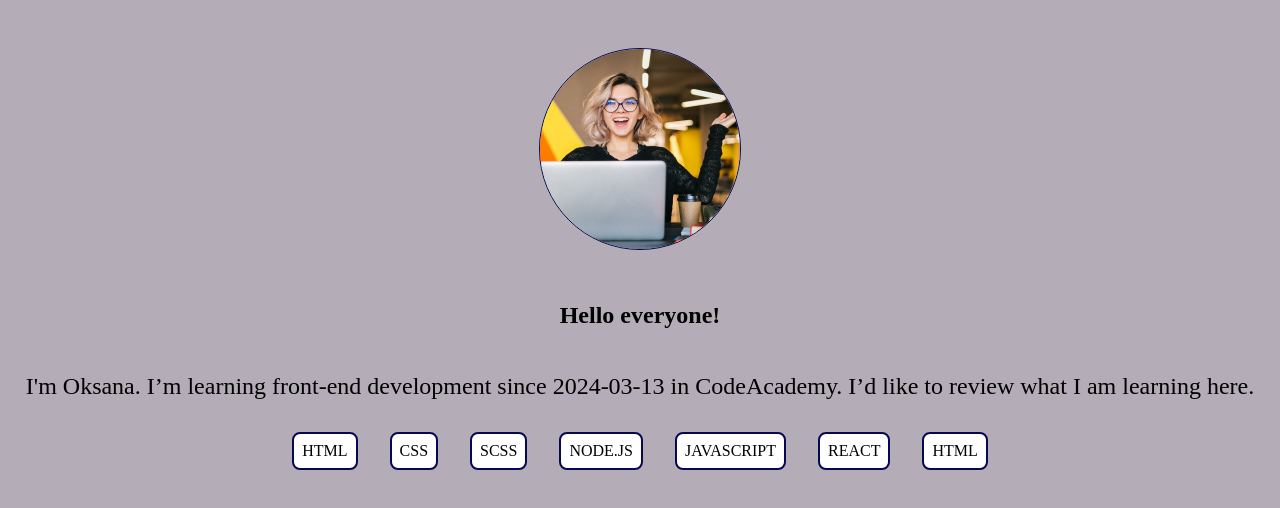
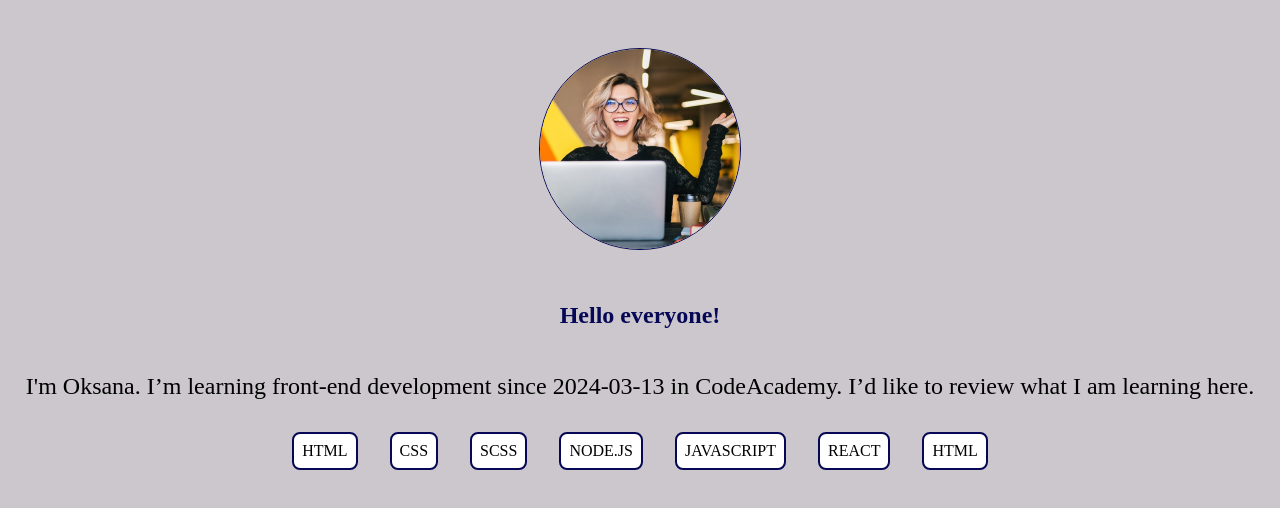
Before and after one commit to Oksaniukas/CodeAcademy-demo2024-03-26, a plain HTML site: page index.html in a window 1280 px wide. Drawn offline with Linux system fonts and the light colour scheme; a web font is replaced by a local one.

Commit message:
change bc color

```diff
--- a/styles.css
+++ b/styles.css
@@ -3,7 +3,7 @@ body {
 }
 .page-wrapper {
   padding: 1rem;
-  background-color: #b4adb7;
+  background-color: #cbc7cc;
   min-height: 100vh;
 }
 
@@ -23,7 +23,9 @@ body {
   margin-top: 2rem;
   margin-bottom: 2rem;
 }
-
+h2 {
+  color: #060855;
+}
 p {
   margin-bottom: 2rem;
   font-size: 1.5rem;
```
